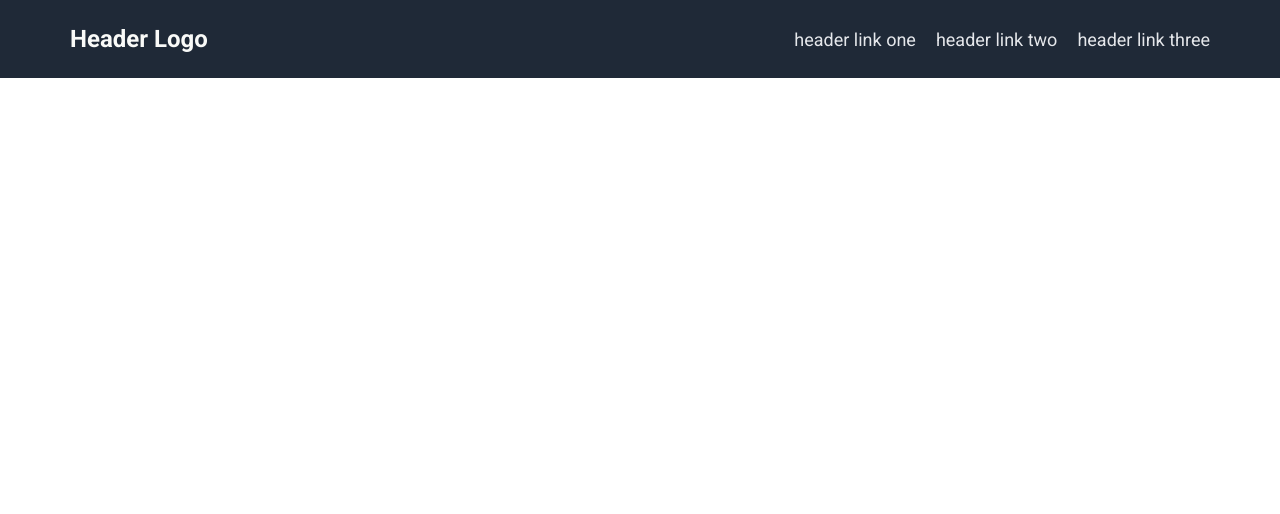
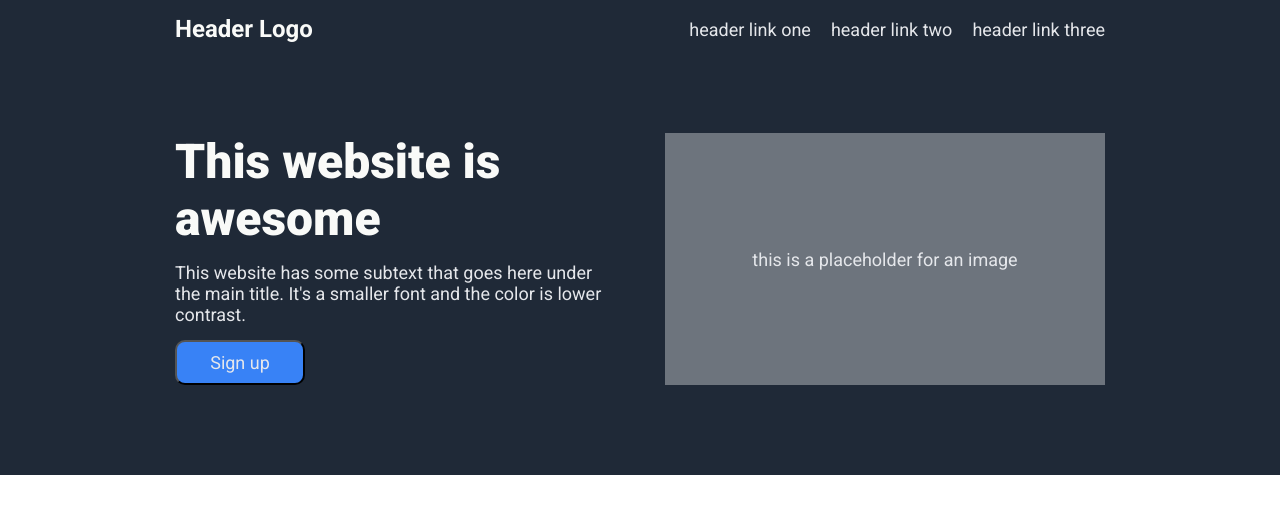
Before and after one commit to LiK-h1n/odin-landing-page, a plain HTML site: page index.html in a window 1280 px wide. Drawn offline with Linux system fonts and the light colour scheme.

Commit message:
add and design description of webpage

```diff
--- a/index.html
+++ b/index.html
@@ -14,14 +14,24 @@
   </head>
   <body>
     <div class="header">
-      <h2>Header Logo</h2>
+      <h3>Header Logo</h3>
       <ul class="links">
         <li><a href="">header link one</a></li>
         <li><a href="">header link two</a></li>
         <li><a href="">header link three</a></li>
       </ul>
     </div>
-    <div class="description"></div>
+    <div class="description">
+      <div class="description-left">
+        <h1>This website is awesome</h1>
+        <p>
+          This website has some subtext that goes here under the main title.
+          It's a smaller font and the color is lower contrast.
+        </p>
+        <button>Sign up</button>
+      </div>
+      <div class="description-right">this is a placeholder for an image</div>
+    </div>
     <div class="information"></div>
     <div class="testimonial"></div>
     <div class="sign-up"></div>
--- a/styles.css
+++ b/styles.css
@@ -6,11 +6,22 @@
 
 body {
     display: flex;
+    flex-direction: column;
 }
 
-h2 {
+h1, h3, button{
+    color: #F9FAF8;
+}
+
+h1 {
+    font-size: 48px;
+    font-weight: 900;
+    flex-wrap: wrap;
+    max-width: 500px;
+}
+
+h3 {
     font-size: 24px;
-    color: #F9FAF8;
 }
 
 li {
@@ -22,9 +33,23 @@ a {
     text-decoration: none;
 }
 
-.links {
+button {
+    background-color: #3882F6;
+    padding: 10px 30px;
+    max-width: 130px;
+    border-radius: 10px;
+}
+
+p, button, .links, .description-right {
     font-size: 18px;
     color: #E5E7EB;
+}
+
+p {
+    max-width: 450px;
+}
+
+.links {
     display: flex;
     flex: 1;
     justify-content: flex-end;
@@ -35,6 +60,32 @@ a {
     background-color: #1F2937;
     display: flex;
     flex: 1;
-    padding: 25px 70px;
+    padding: 15px 175px 0px;
     align-items: center;
 }
+
+.description {
+    background-color: #1F2937;
+    display: flex;
+    padding: 90px 175px;
+    flex: 3;
+    gap: 50px;
+    justify-content: center;
+    align-items: center;
+}
+
+.description-left {
+    display: flex;
+    flex-direction: column;
+    flex: 1;
+    gap: 15px;
+}
+
+.description-right {
+    display: flex;
+    flex: 1;
+    background-color: #6d747d;
+    justify-content: center;
+    align-items: center;
+    align-self: stretch;
+}
```
